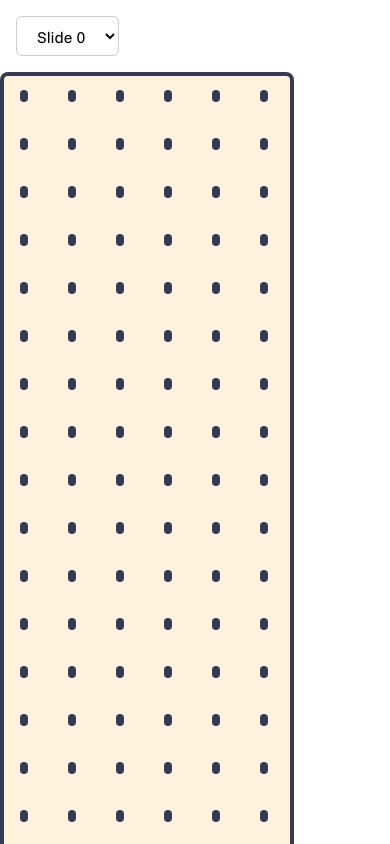
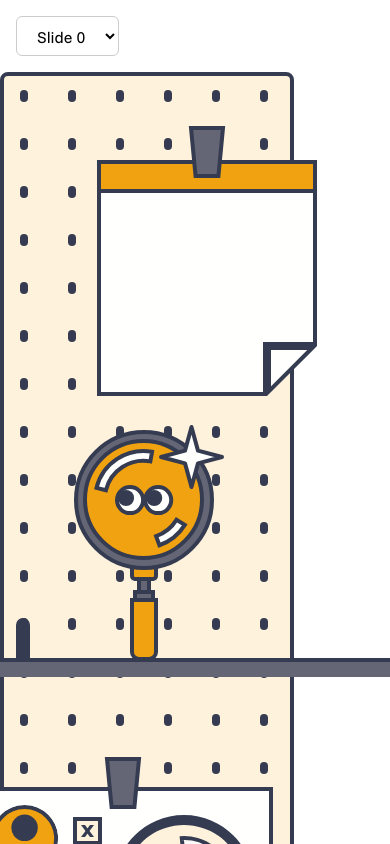
Before and after one commit to ucsddesignco/up-grade25, a React (Vite) app: page / in a window 390 px wide. Shown: the top 844 px of the page. Built offline with nearby package versions, Linux system fonts and the light colour scheme.

Commit message:
updated component positions for breakpoints (need ruler fix)

```diff
--- a/src/App.scss
+++ b/src/App.scss
@@ -6,6 +6,7 @@
   display: flex;
   flex-direction: column;
   gap: 1rem;
+  align-items: center;
 
   select {
     max-width: 300px;
--- a/src/components/ui/Pegboard/PegboardFilled.tsx
+++ b/src/components/ui/Pegboard/PegboardFilled.tsx
@@ -67,23 +67,57 @@ const componentRegistry = {
 const layouts = {
   mobile: [
     {
+        component: 'Photo',
+        x: '-27px',
+        y:'685px'
+    },
+    {
+        component: 'Ruler',
+        x: '466px',
+        y: '443px',
+    },
+    {
+        component: 'Sticky',
+        x: '96.6px',
+        y: '54px'
+    },
+    {
       component: 'Shelf',
-      x: '20px',
-      y: 'calc(100% - 128px)', // Adjust based on mobile dimensions
-      width: '254px', // Scaled down for mobile
-      height: '40px'
+      x: '-7px',
+      y: '546px',
+    },
+    {
+      component: 'Unique',
+      x: '24px',
+      y: '349px',
     }
-    // Add other components for mobile
   ],
   tablet: [
     {
+        component: 'Photo',
+        x: '63px',
+        y:'494px'
+    },
+    {
+        component: 'Ruler',
+        x: '466px',
+        y: '443px',
+    },
+    {
+        component: 'Sticky',
+        x: '380px',
+        y: '53.2px'
+    },
+    {
       component: 'Shelf',
-      x: '40px',
-      y: 'calc(100% - 128px)', // Adjust based on tablet dimensions
-      width: '400px', // Scaled for tablet
-      height: '60px'
+      x: '41px',
+      y: '306px',
+    },
+    {
+      component: 'Unique',
+      x: '72px',
+      y: '109px',
     }
-    // Add other components for tablet
   ],
   desktop: [
     {
@@ -99,7 +133,7 @@ const layouts = {
     {
         component: 'Sticky',
         x: '765px',
-        y: '53px'
+        y: '53.2px'
     },
     {
       component: 'Shelf',
@@ -165,8 +199,6 @@ const PegboardFilled: React.FC<PegboardFilledProps> = ({ color, boardIndex }) =>
           position: 'absolute',
           left: position.x,
           top: position.y,
-          width: position.width,
-          height: position.height,
           zIndex: 2, // Above the pegboard
         }}
       >
```
